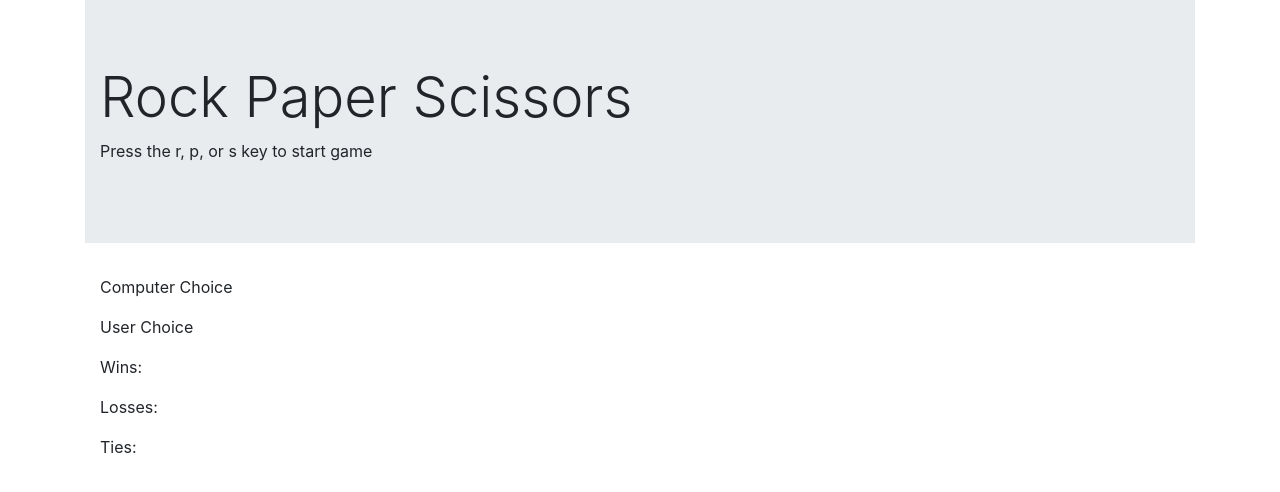
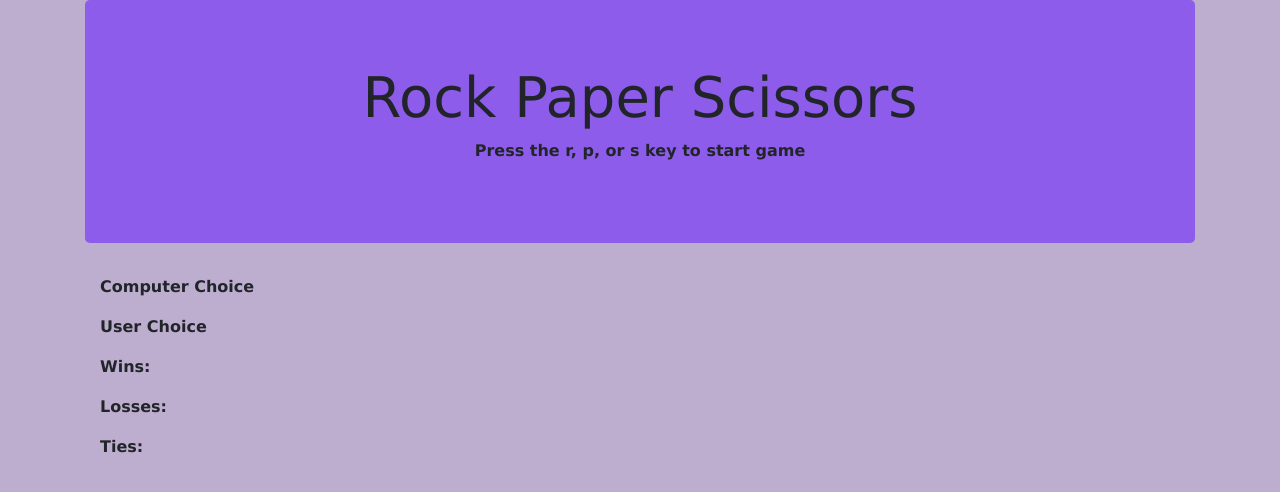
Before and after one commit to KaylaVincenzetti/Rock_Paper_Scissors, a plain HTML site: page index.html in a window 1280 px wide. Drawn offline with nearby package versions, Linux system fonts and the light colour scheme.

Commit message:
addes css file

```diff
--- a/index.html
+++ b/index.html
@@ -7,16 +7,17 @@
     <title>Rock Paper Scissors
     </title>
     <link rel="stylesheet" href="https://maxcdn.bootstrapcdn.com/bootstrap/4.0.0/css/bootstrap.min.css" integrity="sha384-Gn5384xqQ1aoWXA+058RXPxPg6fy4IWvTNh0E263XmFcJlSAwiGgFAW/dAiS6JXm" crossorigin="anonymous">
+    <link rel="stylesheet" type="text/css" href="style.css">
 </head>
 <body>
     <div class="container">
-        <div class="jumbotron jumbotron-fluid">
+        <div class="jumbotron">
                 <div class="container">
                   <h1 class="display-4">Rock Paper Scissors</h1>
                   <p>Press the r, p, or s key to start game </p>
                 </div>
         </div>
-                <div class="container">
+                <div class="container" id="game">
                     <p id="comp" >Computer Choice</p>
                     <p id="user">User Choice</p>
                     <p id="win">Wins:</p>
--- /dev/null
+++ b/style.css
@@ -0,0 +1,14 @@
+.jumbotron  {
+    background-color: hsl(261, 78%, 64%);
+    text-align: center;
+}
+
+body {
+    background-color: rgb(189, 173, 207);
+    font-weight: bold;
+    font-family: 'Lucida Sans', 'Lucida Sans Regular', 'Lucida Grande', 'Lucida Sans Unicode', Geneva, Verdana, sans-serif;
+}
+
+#game {
+    background-color: rgb(189, 173, 207);
+}
```
